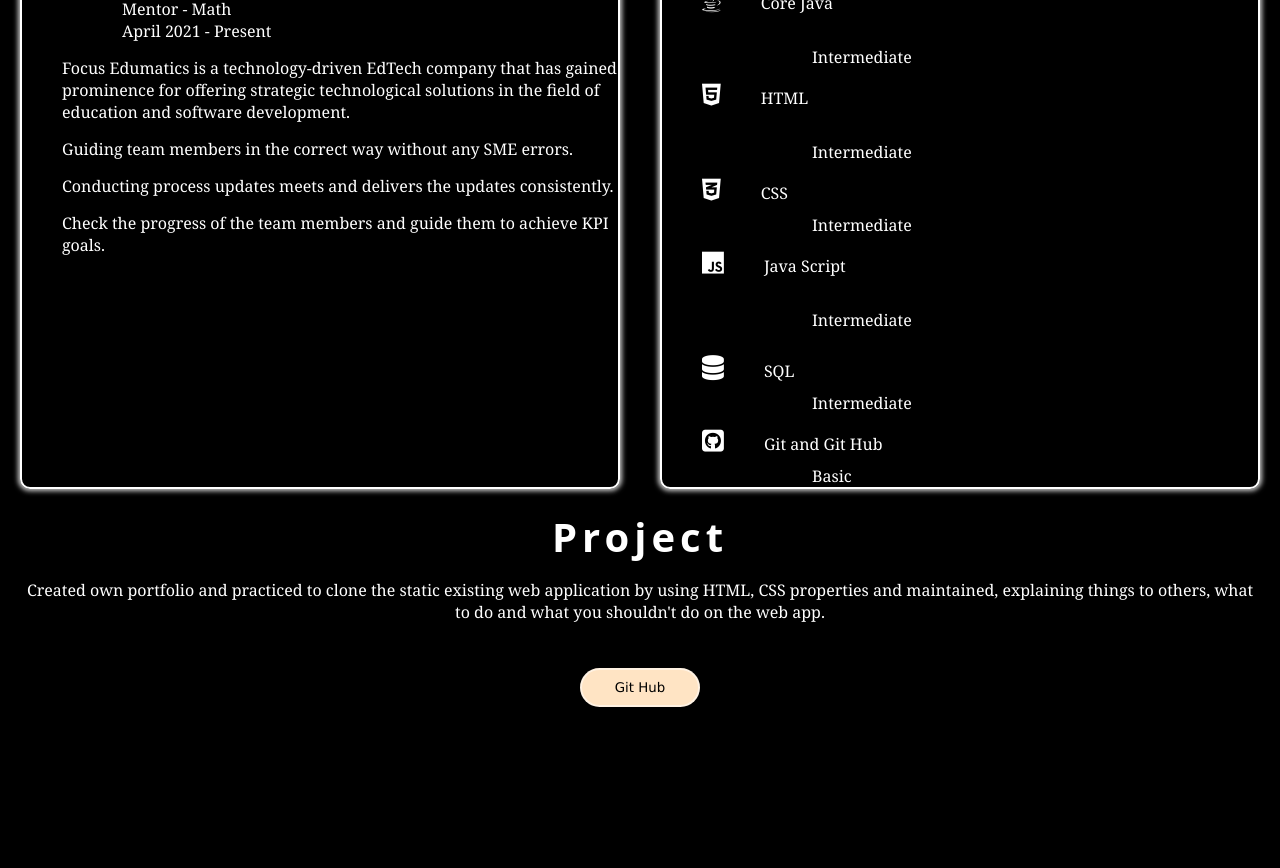
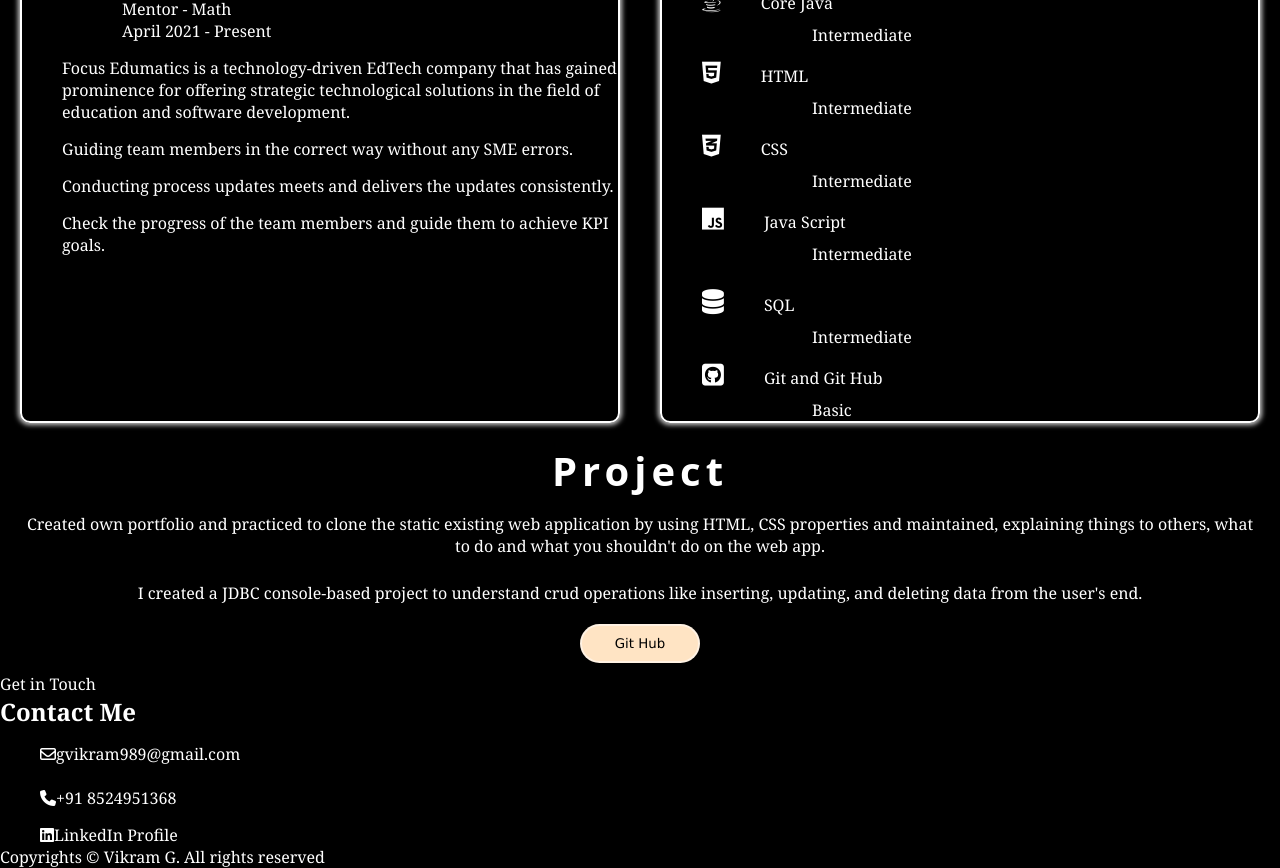
Before and after one commit to Vikram-Ganesan/Portfolio, a plain HTML site: page portfolio.html in a window 1280 px wide. Shown: the part 1541-2409 px from the top of the page. Before the commit the page ends 2258 px from the top, so only its background shows below. Drawn offline with Linux system fonts and the light colour scheme; a web font is replaced by a local one.

Commit message:
Update portfolio.html
Added footer part

```diff
--- a/portfolio.html
+++ b/portfolio.html
@@ -23,7 +23,7 @@
                 <button id="darkModebtn">🌙</button>
             </div>
             <div class="navigation-block">
-                <li><a href="#aboutText">About</a> </li>
+                <li><a href="#about">About</a> </li>
                 <li><a href="#skillsAndExperience">Experience</a> </li>
                 <li><a href="#project">Projects</a></li>
                 <li><a href="#footer">Contact</a></li>
@@ -45,12 +45,13 @@
             <h1 class="nameTag">Vikram G </h1>
             <h4>Full-Stack Developer</h4>
             <div class="assets">
-                <button class="connect" onclick="location.href='./#footer'">Resume</button>
-                <button class="connect">Contact Info</button>
+                <button class="connect" onclick="window.open('/.Sources/Vikram G_FullStackDeveloper.pdf')">Resume</button>
+                <button class="connect" onclick="location.href='./#footer'">Contact Info</button>
 
             </div>
             <div class="connect-media">
-                <a href="https://www.linkedin.com/in/vikramganesan" target="_blank"> <i class="fa-brands fa-linkedin-in"></i>
+                <a href="https://www.linkedin.com/in/vikramganesan" target="_blank"> <i
+                        class="fa-brands fa-linkedin-in"></i>
                 </a>
                 <a href="https://github.com/Vikram-Ganesan" target="_blank"><i class="fa-brands fa-github"
                         title="Git Hub Profile"></i></a>
@@ -68,7 +69,7 @@
             <article class="aboutContent">
                 <img src="./Sources/1L8A8063-02.jpeg" alt="Vikram" class="user-image-content">
             </article>
-            <article class="aboutText">
+            <article class="aboutText" id="about">
                 <p>Get To Know More</p>
                 <h1>About Me</h1>
 
@@ -125,17 +126,17 @@
             <article class="skills">
                 <h2>Technical skills</h4><br>
                     <ul>
-                        <li><i class="fa-brands fa-java"></i>Core Java<br><br>
+                        <li><i class="fa-brands fa-java"></i>Core Java<br>
                             <div class="skillKnowledge">
                                 Intermediate</div>
                         </li>
-                        <li><i class="fa-brands fa-html5"></i>HTML<br><br>
+                        <li><i class="fa-brands fa-html5"></i>HTML<br>
                             <div class="skillKnowledge">Intermediate</div>
                         </li>
                         <li><i class="fa-brands fa-css3-alt"></i>CSS<br>
                             <div class="skillKnowledge">Intermediate</div>
                         </li>
-                        <li><i class="fa-brands fa-js"></i>Java Script<br><br>
+                        <li><i class="fa-brands fa-js"></i>Java Script<br>
                             <div class="skillKnowledge">Intermediate</div>
                         </li>
                         <li><i class="fa-solid fa-database"></i>SQL<br>
@@ -154,13 +155,25 @@
             <p>Created own portfolio and practiced to clone the static existing web application by using HTML, CSS
                 properties and maintained, explaining things to others, what to do and what you shouldn't do on the web
                 app.</p>
-                <p></p>
-            <button id="gitHubBtn" title="Git Hub" onclick="location.href='https://github.com/Vikram-Ganesan'" >Git Hub</button>
+            <p>I created a JDBC console-based project to understand crud operations like inserting, updating, and
+                deleting data from the user's end.</p>
+            <button id="gitHubBtn" title="Git Hub" onclick="location.href='https://github.com/Vikram-Ganesan'">Git
+                Hub</button>
         </section>
     </main>
 
     <footer>
-        <section id="footer"></section>
+        <section id="footer">
+            <p>Get in Touch</p>
+            <h1>Contact Me</h1>
+            <ul id="contact">
+                <li><i class="fa-regular fa-envelope"></i><a class="contact" href="mailto:gvikram989@gmai.com">gvikram989@gmail.com</a></li>
+                <li><i class="fa-solid fa-phone"></i><a class="contact" href="tel:+91852451368">+91 8524951368</a></li>
+                <li><i class="fa-brands fa-linkedin"></i><a class="contact" href="https://www.linkedin.com/in/vikramganesan" target="_blank">LinkedIn Profile</a></li>
+            </ul>
+
+        </section>
+        <div id="rights">Copyrights &copy; Vikram G. All rights reserved </div>
     </footer>
 
 
```
